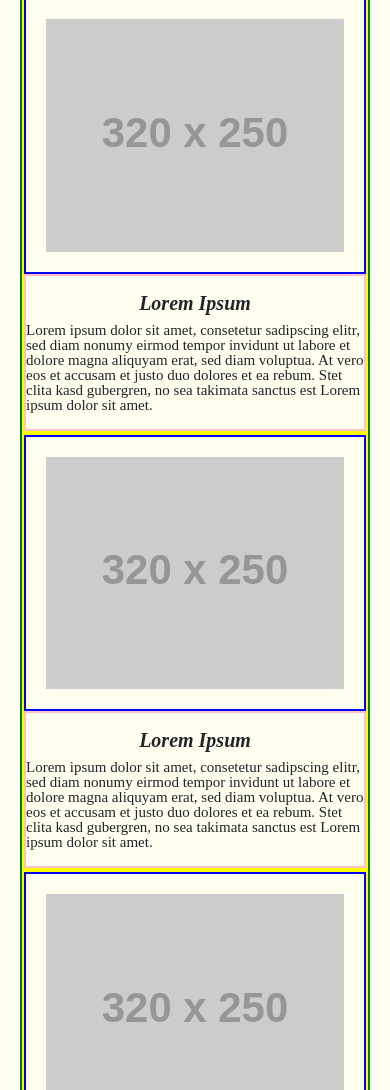
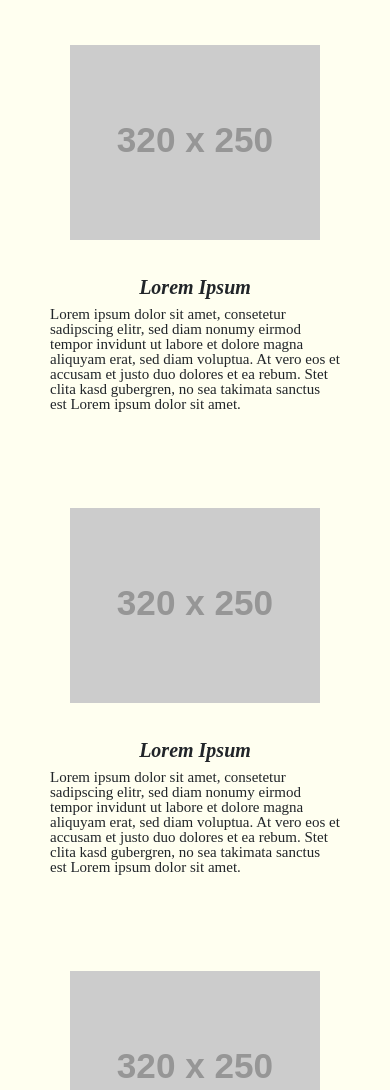
Before and after one commit to Lenu3498/cookbook_cucina_quarantena, a website: page category_breakfast.html in a window 390 px wide. Shown: the part 475-1565 px from the top of the page. Drawn offline with nearby package versions, Linux system fonts and the light colour scheme.

```diff
--- a/src/category_page.css
+++ b/src/category_page.css
@@ -101,9 +101,10 @@
 }
 
 h2 {
-  font-size: 26px,
+  font-size: 2.5rem,
   font-weight: bold;
   text-align: center;
+  margin: 0px 0px 10px; 0px;
 }
 
 h3 {
@@ -119,10 +120,6 @@
   flex-wrap: wrap;
   text-transform: uppercase;
   background-color: #081430;
-  /*border-style: solid;
-  border-color: #701a1a;
-  border-width: 2px;*/
-  /*margin: 30px;*/
   padding: 20px;
 }
 
@@ -135,7 +132,6 @@
 }
 
 .menu__item:hover {
-  /*color: black;*/
   color: #8f2121;
   text-decoration: none;
   transform: scale(1.1);
@@ -161,8 +157,8 @@
   flex-direction: column;
   justify-content: space-around;
   width: 100%;
-  /*align-items: left;*/
-  border: 2px solid green;
+  margin: 30px 0px;
+  /*border: 2px solid green;*/
 }
 
 .container_recipe {
@@ -170,11 +166,12 @@
   flex-wrap: wrap;
   flex-direction: row;
   justify-content: space-evenly;
-  border: 2px solid yellow;
+  margin: 30px; 0px; 0px; 0px;
+  /*border: 2px solid yellow;*/
 }
 
 .container__img{
-  border: 2px solid blue;
+/*  border: 2px solid blue;*/
   width: 40%;
 }
 
@@ -190,14 +187,13 @@
   text-align: center;
   font-style: italic;
   font-weight: bold;
-  /*border: solid 2px red;*/
 }
 
 .container__description {
   display: flex;
   flex-direction: column;
   width: 50%;
-  border: 2px solid pink;
+  /*border: 2px solid pink;*/
 }
 
 .description {
@@ -216,13 +212,11 @@
 
 .recipe__instructions {
   max-width: 900px;
-  /*border: 2px solid blue;*/
 }
 
 
 .footer {
   flex-shrink: 0;
-  /*margin-top: -50px;*/
   background-color: #701a1a;
   color: #fffff0;
   padding: 15px;
@@ -234,7 +228,6 @@
   flex-direction: column;
   justify-content: center;
   text-align: center;
-  /*border: 2px solid green;*/
 }
 .link__mail {
   text-decoration: none;
```
